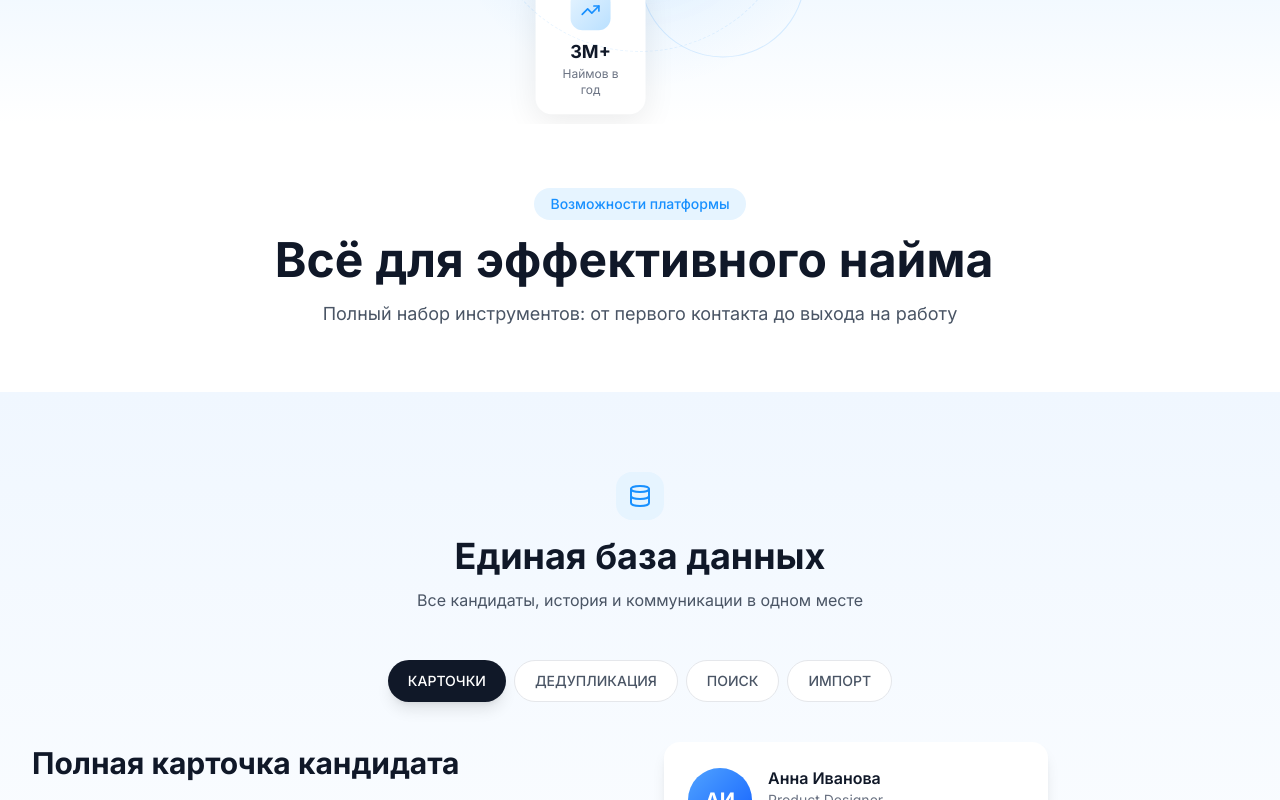
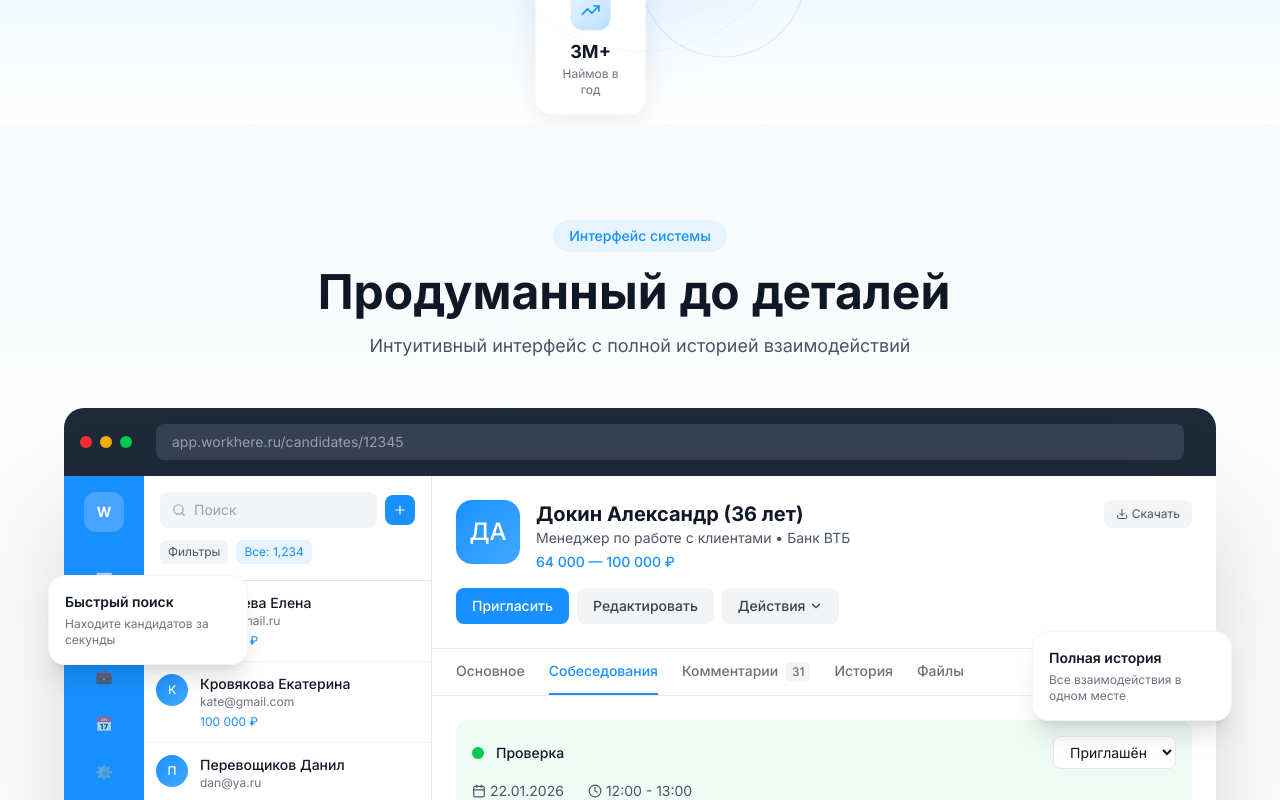
Before and after one commit to antonolnov/web_design, a Next.js app in the folder workhere-landing/: page /web_design/ in a window 1280 px wide. Shown: the part 1140-1940 px from the top of the page. Built offline with nearby package versions, Linux system fonts and the light colour scheme.

Commit message:
Move ProductShowcase section right after StatsBlob
Co-authored-by: antonolnov <antonolnov@gmail.com>

```diff
--- a/workhere-landing/src/app/page.tsx
+++ b/workhere-landing/src/app/page.tsx
@@ -18,8 +18,8 @@ export default function Home() {
       <main>
         <Hero />
         <StatsBlob />
+        <ProductShowcase />
         <Features />
-        <ProductShowcase />
         <Pipeline />
         <Enterprise />
         <Security />
```
